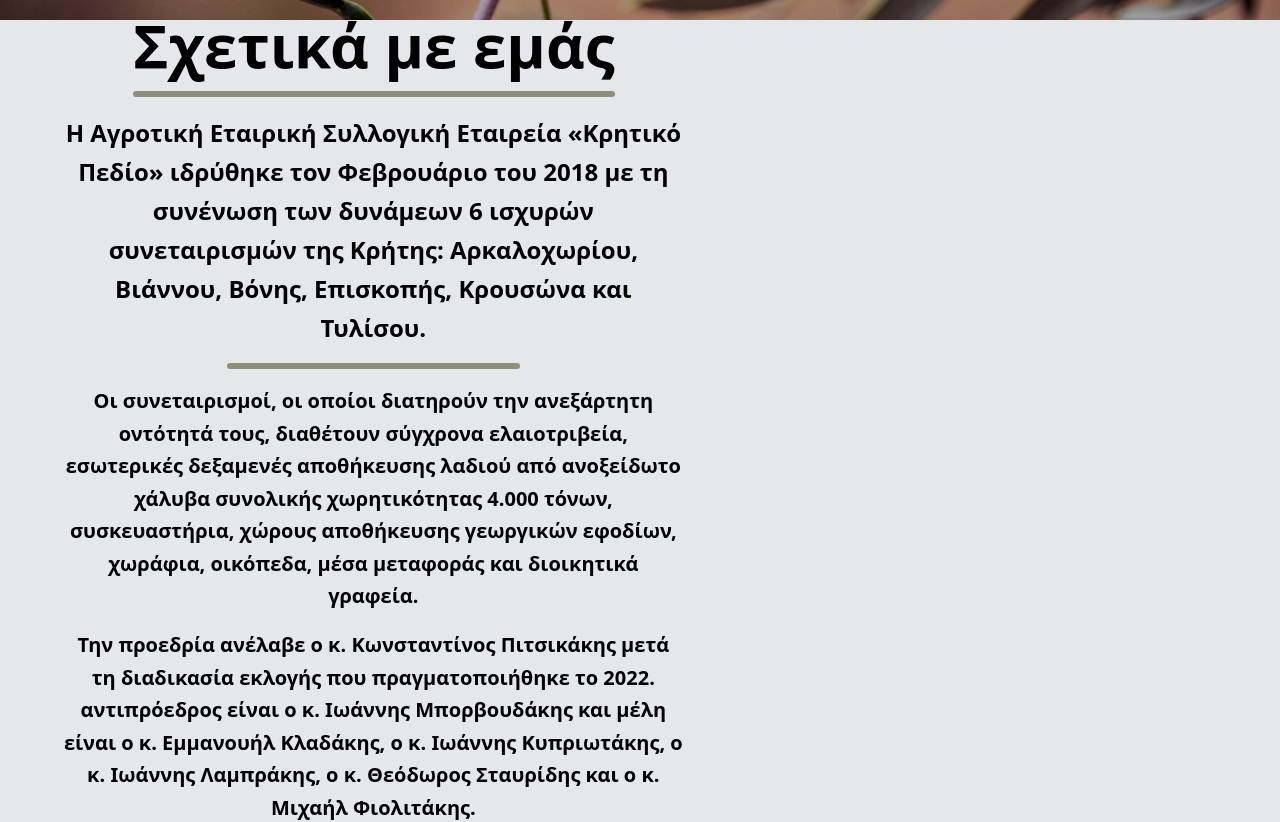
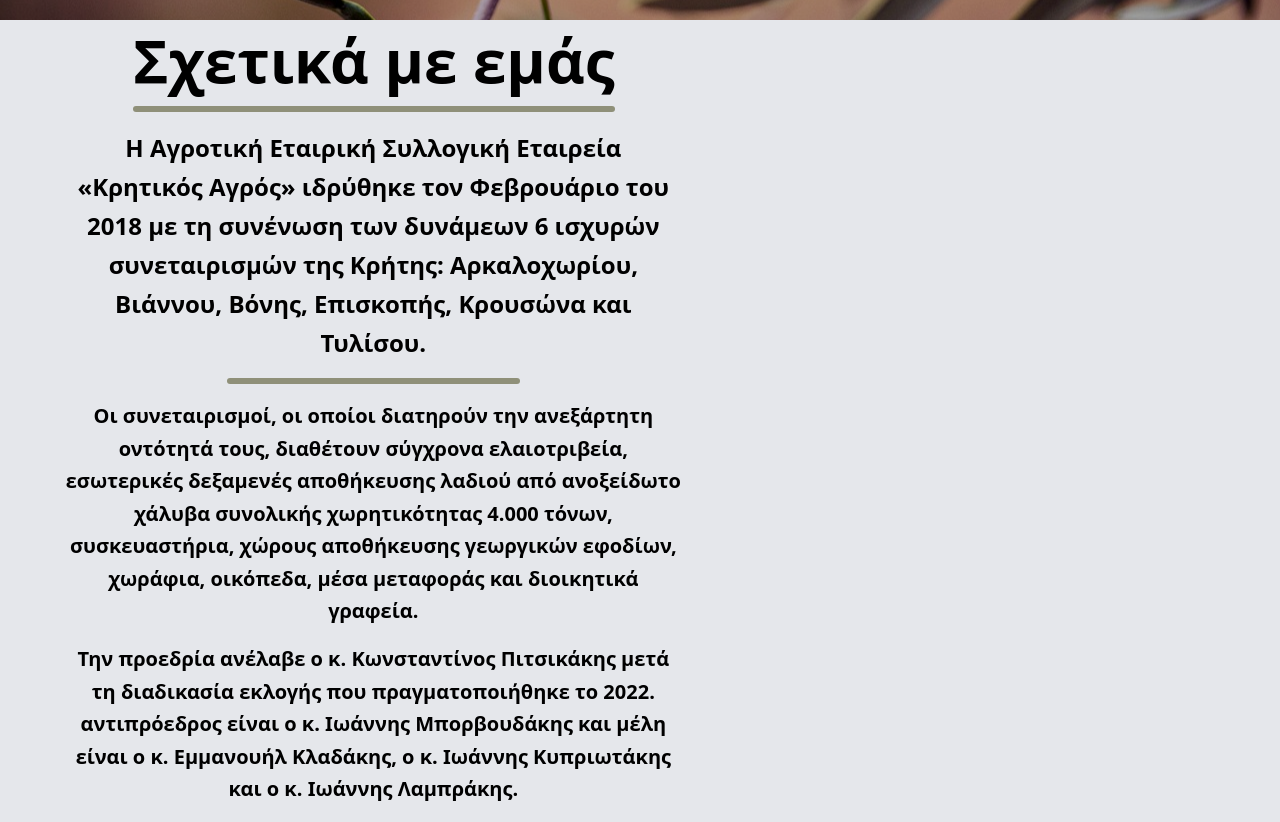
Before and after one commit to faidonasbougadakis/oil-website, a React (Vite) app: page / in a window 1280 px wide. Shown: the part 780-1602 px from the top of the page. Built offline with nearby package versions, Linux system fonts and the light colour scheme.

Commit message:
chore(content): remove Stavridis and Fiolitakis from AboutUs board

```diff
--- a/src/components/sections/AboutUs.tsx
+++ b/src/components/sections/AboutUs.tsx
@@ -4,11 +4,11 @@
   gr: {
     title: "Σχετικά με εμάς",
     mainBody:
-      "Η Αγροτική Εταιρική Συλλογική Εταιρεία «Κρητικό Πεδίο» ιδρύθηκε τον Φεβρουάριο του 2018 με τη συνένωση των δυνάμεων 6 ισχυρών συνεταιρισμών της Κρήτης: Αρκαλοχωρίου, Βιάννου, Βόνης, Επισκοπής, Κρουσώνα και Τυλίσου.",
+      "Η Αγροτική Εταιρική Συλλογική Εταιρεία «Κρητικός Αγρός» ιδρύθηκε τον Φεβρουάριο του 2018 με τη συνένωση των δυνάμεων 6 ισχυρών συνεταιρισμών της Κρήτης: Αρκαλοχωρίου, Βιάννου, Βόνης, Επισκοπής, Κρουσώνα και Τυλίσου.",
     facilities:
       "Οι συνεταιρισμοί, οι οποίοι διατηρούν την ανεξάρτητη οντότητά τους, διαθέτουν σύγχρονα ελαιοτριβεία, εσωτερικές δεξαμενές αποθήκευσης λαδιού από ανοξείδωτο χάλυβα συνολικής χωρητικότητας 4.000 τόνων, συσκευαστήρια, χώρους αποθήκευσης γεωργικών εφοδίων, χωράφια, οικόπεδα, μέσα μεταφοράς και διοικητικά γραφεία.",
     board:
-      "Την προεδρία ανέλαβε ο κ. Κωνσταντίνος Πιτσικάκης μετά τη διαδικασία εκλογής που πραγματοποιήθηκε το 2022. αντιπρόεδρος είναι ο κ. Ιωάννης Μπορβουδάκης και μέλη είναι ο κ. Εμμανουήλ Κλαδάκης, ο κ. Ιωάννης Κυπριωτάκης, ο κ. Ιωάννης Λαμπράκης, ο κ. Θεόδωρος Σταυρίδης και ο κ. Μιχαήλ Φιολιτάκης.",
+      "Την προεδρία ανέλαβε ο κ. Κωνσταντίνος Πιτσικάκης μετά τη διαδικασία εκλογής που πραγματοποιήθηκε το 2022. αντιπρόεδρος είναι ο κ. Ιωάννης Μπορβουδάκης και μέλη είναι ο κ. Εμμανουήλ Κλαδάκης, ο κ. Ιωάννης Κυπριωτάκης και ο κ. Ιωάννης Λαμπράκης.",
   },
   en: {
     title: "About Us",
@@ -17,7 +17,7 @@
     facilities:
       "The cooperatives, which maintain their independent entity, have modern olive mills, internal stainless steel oil storage tanks with a total capacity of 4,000 tons, packing houses, storage areas for agricultural supplies, fields, plots of land, means of transport and administrative offices.",
     board:
-      "The presidency has been taken over by Mr. Konstantinos Pitsikakis after the election process that took place in 2022. the vice president is Mr. Ioannis Borboudakis and the members are Mr. Emmanouil Kladakis, Mr. Ioannis Kypriotakis, Mr. Ioannis Lambrakis, Mr. Theodoros Stavridis and Mr. Michail Fiolitakis.",
+      "The presidency has been taken over by Mr. Konstantinos Pitsikakis after the election process that took place in 2022. the vice president is Mr. Ioannis Borboudakis and the members are Mr. Emmanouil Kladakis, Mr. Ioannis Kypriotakis and Mr. Ioannis Lambrakis.",
   },
 };
 
```
